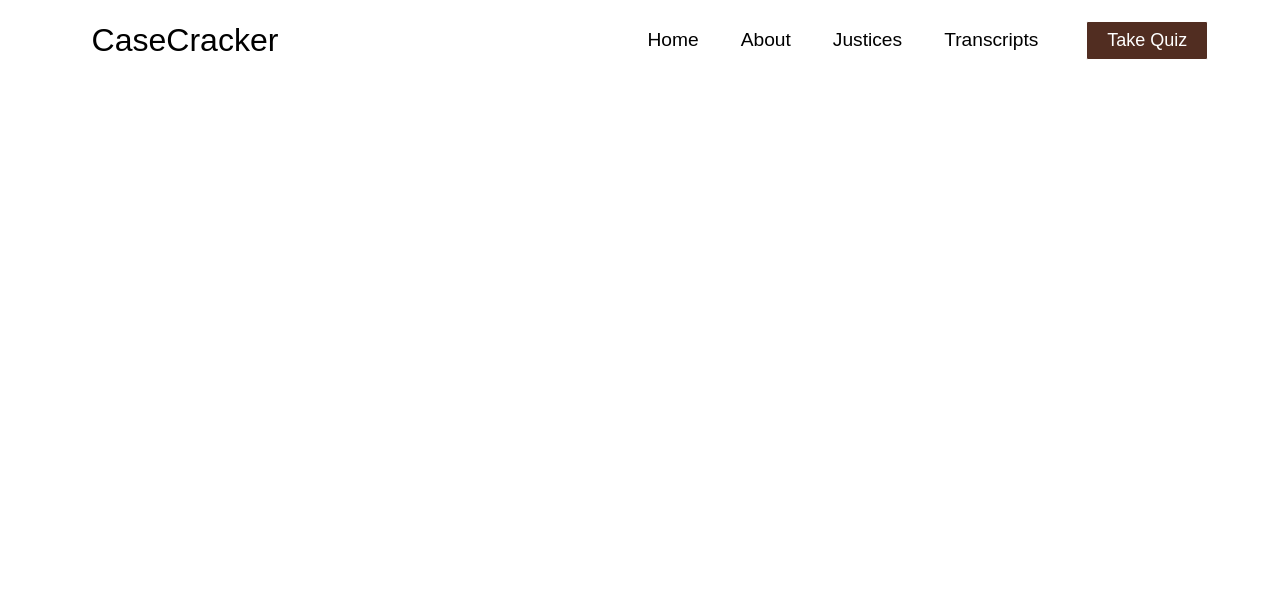
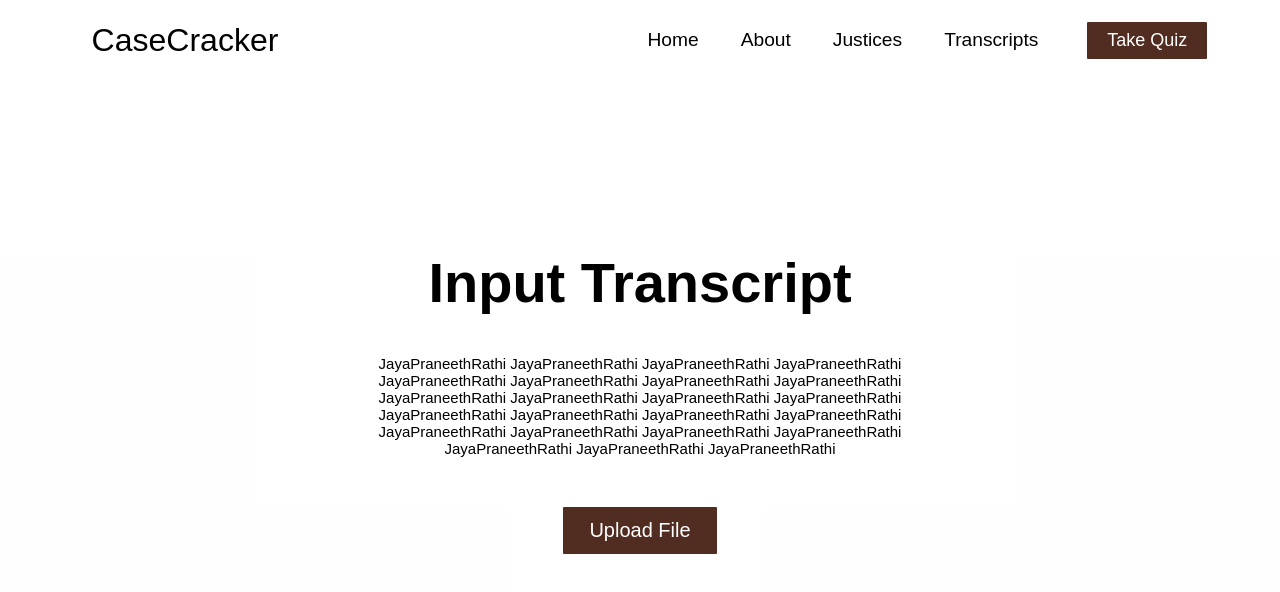
Before and after one commit to prrathi/CaseCracker, a React (Create React App) app in the folder frontend/: page /Transcripts in a window 1280 px wide. Shown: the top 592 px of the page. Built offline with nearby package versions, Linux system fonts and the light colour scheme.

Commit message:
input transcript page

```diff
--- a/frontend/src/App.js
+++ b/frontend/src/App.js
@@ -2,6 +2,7 @@ import './App.css';
 import Navbar from './components/Navbar';
 import {BrowserRouter as Router, Routes, Route } from 'react-router-dom';
 import Home from './components/pages/Home';
+import Transcript from './components/pages/Transcript';
 function App() {
   return (
     <div className="App">
@@ -9,6 +10,8 @@ function App() {
       <Navbar />
       <Routes>
         <Route path='/' element={<Home />}></Route>
+
+        <Route path='/Transcripts' element={<Transcript />}></Route>
 
       </Routes>
       </Router>
--- a/frontend/src/components/Button.js
+++ b/frontend/src/components/Button.js
@@ -10,7 +10,7 @@ export const Button =
     const checkButtonStyle = STYLES.includes(buttonStyle) ? buttonStyle: STYLES[0];
     const checkButtonSize = SIZES.includes(buttonSize) ? buttonSize : SIZES[0];
     return (
-        <Link to='/TakeQuiz' className='btn-mobile'>
+        <Link to='/Transcripts' className='btn-mobile'>
           <button
             className={`btn ${checkButtonStyle} ${checkButtonSize}`}
             onClick={onClick}
--- /dev/null
+++ b/frontend/src/components/Transcript.css
@@ -0,0 +1,57 @@
+.transcript-container {
+    /* background: url('/images/img-home.jpg') center center/cover no-repeat; */
+    margin-top: 165px;
+    height: 100vh;
+    width: 100%;
+    display: inline-flex;
+    flex-direction: column;
+    /* justify-content: center; */
+    align-items: center;
+    box-shadow: inset 0 0 0 1000px rgba(255, 252, 252, 0.2);
+    object-fit: contain;
+  }
+
+  .transcript-container > h1 {
+    color: rgb(0, 0, 0);
+    width: 600px;
+    height: 300px;
+    margin: 10px;
+    text-align: center;
+  }
+
+  .transcript-container > p {
+    /* margin-top: 8px; */
+    color: #fff;
+    font-size: 32px;
+    font-family: 'Trebuchet MS', 'Lucida Sans Unicode', 'Lucida Grande',
+      'Lucida Sans', Arial, sans-serif;
+  }
+
+  .transcript-btns {
+    margin-top: 5px;
+  }
+
+  .transcript-btns .btn {
+    margin: 6px;
+  }
+
+  .fa-play-circle {
+    margin-left: 4px;
+  }
+
+  .box {
+    width: 600px;
+    height: 90px;
+    margin: 5px;
+    float: left;
+    font-size: 28px;
+    text-align: center;
+  }
+
+  .smallbox {
+    width: 600px;
+    height: 130px;
+    margin: 10px;
+    font-size: 15px;
+    text-align: center;
+  }
--- /dev/null
+++ b/frontend/src/components/pages/Transcript.js
@@ -0,0 +1,35 @@
+import React from 'react';
+import '../../App.css';
+import { Button } from '../Button';
+import image from '../scotus_images.png';
+import '../Transcript.css';
+
+
+function Transcript() {
+  return (
+    <div className='transcript-container'>
+      <div className='box'>
+        <h1>Input Transcript</h1>
+      </div>
+
+      <div className='smallbox'>
+        <p>JayaPraneethRathi JayaPraneethRathi JayaPraneethRathi JayaPraneethRathi JayaPraneethRathi
+        JayaPraneethRathi JayaPraneethRathi JayaPraneethRathi JayaPraneethRathi JayaPraneethRathi JayaPraneethRathi
+        JayaPraneethRathi JayaPraneethRathi JayaPraneethRathi JayaPraneethRathi JayaPraneethRathi JayaPraneethRathi
+        JayaPraneethRathi JayaPraneethRathi JayaPraneethRathi JayaPraneethRathi JayaPraneethRathi JayaPraneethRathi </p>
+      </div>
+
+      <div className='transcript-btns'>
+          <Button
+          className='btn'
+          buttonStyle='btn--outline'
+          buttonSize='btn--large'
+          >
+            Upload File
+          </Button>
+        </div>
+    </div>
+  );
+}
+
+export default Transcript;
```
